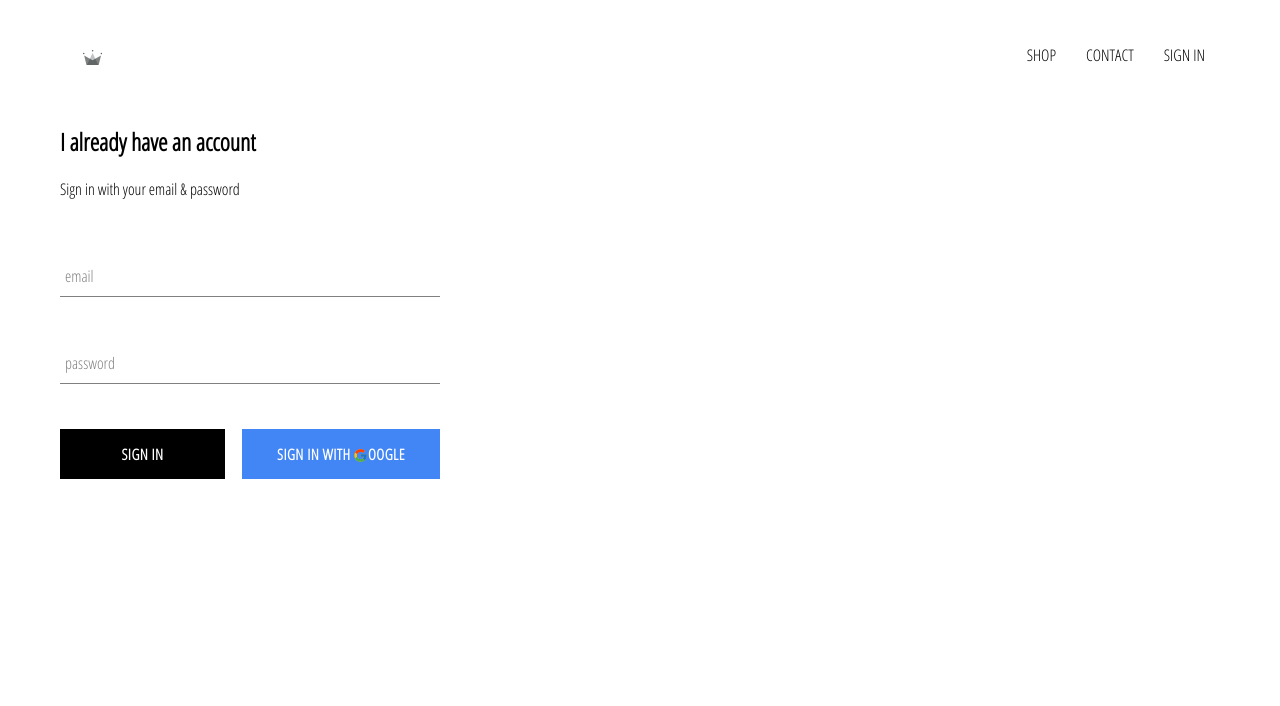
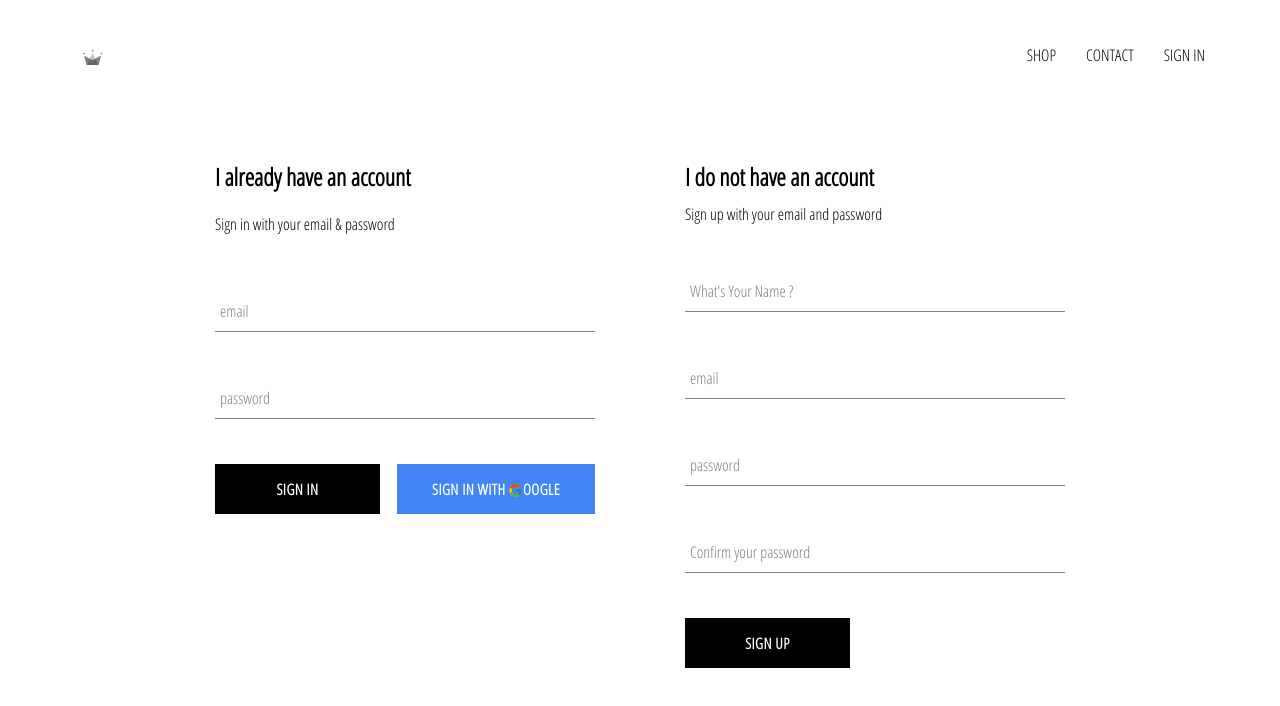
Before and after one commit to skanderKhabou/crwn-clothing, a React (Create React App) app: page /signin in a window 1280 px wide. Shown: the top 706 px of the page. Built offline with nearby package versions, Linux system fonts and the light colour scheme; no server answers; a web font is replaced by a local one.

Commit message:
implemented firebase utils included ability to store authenticated users to firestore database

```diff
--- a/src/App.js
+++ b/src/App.js
@@ -2,7 +2,7 @@
 import "./App.css";
 
 import Header from "./components/header/header.component";
-import { auth } from "./firebase/firebase.utils";
+import { auth, createUserProfileDocument } from "./firebase/firebase.utils";
 import { Route, Switch } from "react-router-dom";
 import HomePage from "./pages/homepage/homepage.component";
 import ShopPage from "./pages/shop/shop-page.component";
@@ -45,9 +45,27 @@
   unsubscribeFromAuth = null;
 
   componentDidMount() {
-    this.unsubscribeFromAuth = auth.onAuthStateChanged((user) => {
-      this.setState({ currentUser: user });
-      console.log(user);
+    this.unsubscribeFromAuth = auth.onAuthStateChanged(async (userAuth) => {
+      if (userAuth) {
+        const userRef = await createUserProfileDocument(userAuth);
+        userRef.onSnapshot((snapshot) => {
+          // snapshot nous renvois le document snapshot sans la data nous devons appeler la methode .data() pour recevoir la data sous forme d un objet json
+          this.setState(
+            {
+              currentUser: {
+                id: snapshot.id,
+                ...snapshot.data(),
+              },
+            }
+            // ,
+            // () => {
+            //   console.log(this.state);
+            // }
+          );
+          console.log(this.state);
+        });
+      }
+      this.setState({ currentUser: userAuth });
     });
   }
 
--- a/src/components/custom-button/custom-button.styles.scss
+++ b/src/components/custom-button/custom-button.styles.scss
@@ -23,9 +23,10 @@
   &.google-sign-in {
     background-color: #4285f4;
     color: white;
-  }
-  &:hover {
-    background-color: #3578e8;
-    border: none;
+
+    &:hover {
+      background-color: #3578e8;
+      border: none;
+    }
   }
 }
--- /dev/null
+++ b/src/components/sign-up/sign-up.component.jsx
@@ -0,0 +1,98 @@
+import React from "react";
+import "./sign-up.styles.scss";
+import FormInput from "../form-input/form-input.component";
+import CustomButton from "../custom-button/custom-button.component";
+
+import { auth, createUserProfileDocument } from "../../firebase/firebase.utils";
+
+class SignUp extends React.Component {
+  constructor(props) {
+    super(props);
+    this.state = {
+      displayName: "",
+      email: "",
+      password: "",
+      confirmPassword: "",
+    };
+  }
+
+  handleSubmit = async (event) => {
+    event.preventDefault();
+    const { displayName, email, password, confirmPassword } = this.state;
+
+    if (password !== confirmPassword) {
+      alert("password don't match");
+      return;
+    }
+    try {
+      const { user } = await auth.createUserWithEmailAndPassword(
+        email,
+        password
+      );
+      createUserProfileDocument(user, { displayName });
+
+      this.setState({
+        displayName: "",
+        email: "",
+        password: "",
+        confirmPassword: "",
+      });
+    } catch (error) {
+      console.log(error);
+    }
+  };
+
+  handleChange = (event) => {
+    const { value, name } = event.target;
+
+    this.setState({ [name]: value });
+    // this.setState((prev)=>({...prev,name:value}))
+  };
+
+  render() {
+    const { displayName, email, password, confirmPassword } = this.state;
+    return (
+      <div className="sign-up">
+        <h2 className="title"> I do not have an account</h2>
+        <span>Sign up with your email and password</span>
+        <form className="sign-up-form" onSubmit={this.handleSubmit}>
+          <FormInput
+            name="displayName"
+            type="text"
+            value={displayName}
+            label="What's Your Name ? "
+            required
+            handleChange={this.handleChange}
+          />
+          <FormInput
+            name="email"
+            type="email"
+            value={email}
+            label="email"
+            required
+            handleChange={this.handleChange}
+          />
+          <FormInput
+            name="password"
+            type="password"
+            value={password}
+            label="password"
+            required
+            handleChange={this.handleChange}
+          />
+          <FormInput
+            name="confirmPassword"
+            type="password"
+            value={confirmPassword}
+            label="Confirm your password"
+            required
+            handleChange={this.handleChange}
+          />
+          <CustomButton type="submit">Sign up</CustomButton>
+        </form>
+      </div>
+    );
+  }
+}
+
+export default SignUp;
--- /dev/null
+++ b/src/components/sign-up/sign-up.styles.scss
@@ -0,0 +1,8 @@
+.sign-up {
+  display: flex;
+  flex-direction: column;
+  width: 380px;
+  .title {
+    margin: 10px 0;
+  }
+}
--- a/src/firebase/firebase.utils.js
+++ b/src/firebase/firebase.utils.js
@@ -14,6 +14,38 @@
   measurementId: "G-GTJV40Z294",
 };
 
+export const createUserProfileDocument = async (userAuth, additionalData) => {
+  if (!userAuth) return;
+  const userRef = firestore.doc(`users/${userAuth.uid}`);
+  // will always give us a reference even if the user doesn t exist uf it does not exist we will save it in the db
+
+  const snapShot = await userRef.get();
+  // this will give us documentsnapshot and exist attribut to check if the id exist or not and also the searcher id in id field
+  // console.log(snapShot);
+
+  if (!snapShot.exists) {
+    const { displayName, email } = userAuth;
+    const createdAt = new Date();
+
+    try {
+      await userRef.set({
+        displayName,
+        email,
+        createdAt,
+        ...additionalData,
+      });
+      // we use crud rest method in a reference to save delete update a  data with set put etc ...
+    } catch (error) {
+      console.log("error creating user ", error.message);
+    }
+  }
+  return userRef;
+  // to take a snapshot from a ref we use the get method on the reference
+};
+
+//we use documentRef to perform Crud operation like set get update delete or add document to collection with add
+// document ref returns document snapshotobject
+
 firebase.initializeApp(config);
 export const auth = firebase.auth();
 export const firestore = firebase.firestore();
--- a/src/pages/sign-in-and-sign-up/sign-in-and-sign-up.component.jsx
+++ b/src/pages/sign-in-and-sign-up/sign-in-and-sign-up.component.jsx
@@ -1,12 +1,16 @@
 import React from "react";
 import "./sign-in-and-sign-up.styles.scss";
+import SignUp from "../../components/sign-up/sign-up.component";
 
 import SignIn from "../../components/sign-in/sign-in.component";
 
 const SignInAndSignUpPage = () => (
   <div className="sign-in-and-sign-up">
     {" "}
-    <SignIn />
+    <div className="sign-in-and-sign-up">
+      <SignIn />
+      <SignUp />
+    </div>
   </div>
 );
 
--- a/src/pages/sign-in-and-sign-up/sign-in-and-sign-up.styles.scss
+++ b/src/pages/sign-in-and-sign-up/sign-in-and-sign-up.styles.scss
@@ -0,0 +1,6 @@
+.sign-in-and-sign-up {
+  width: 850px;
+  display: flex;
+  justify-content: space-between;
+  margin: 30px auto;
+}
```
Also changed, not shown: src/test.js (added, +13 -0 lines).
